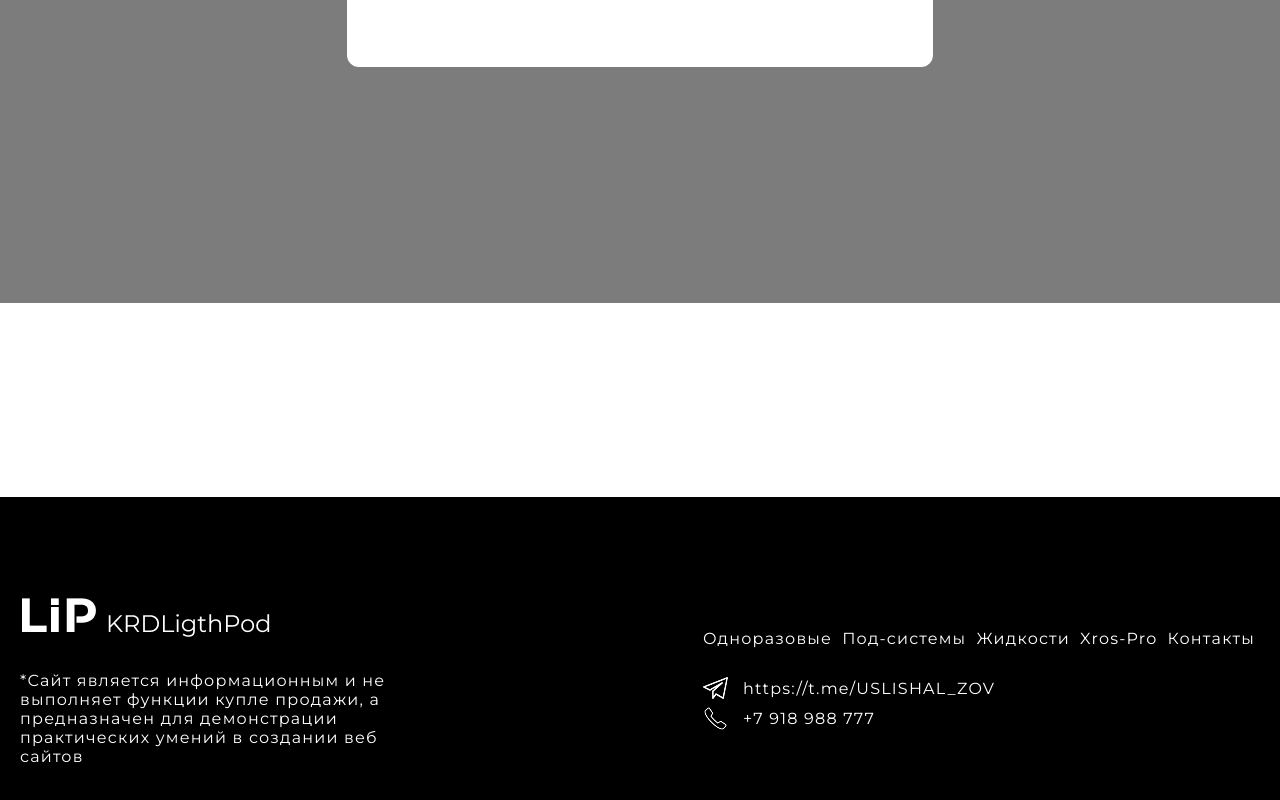
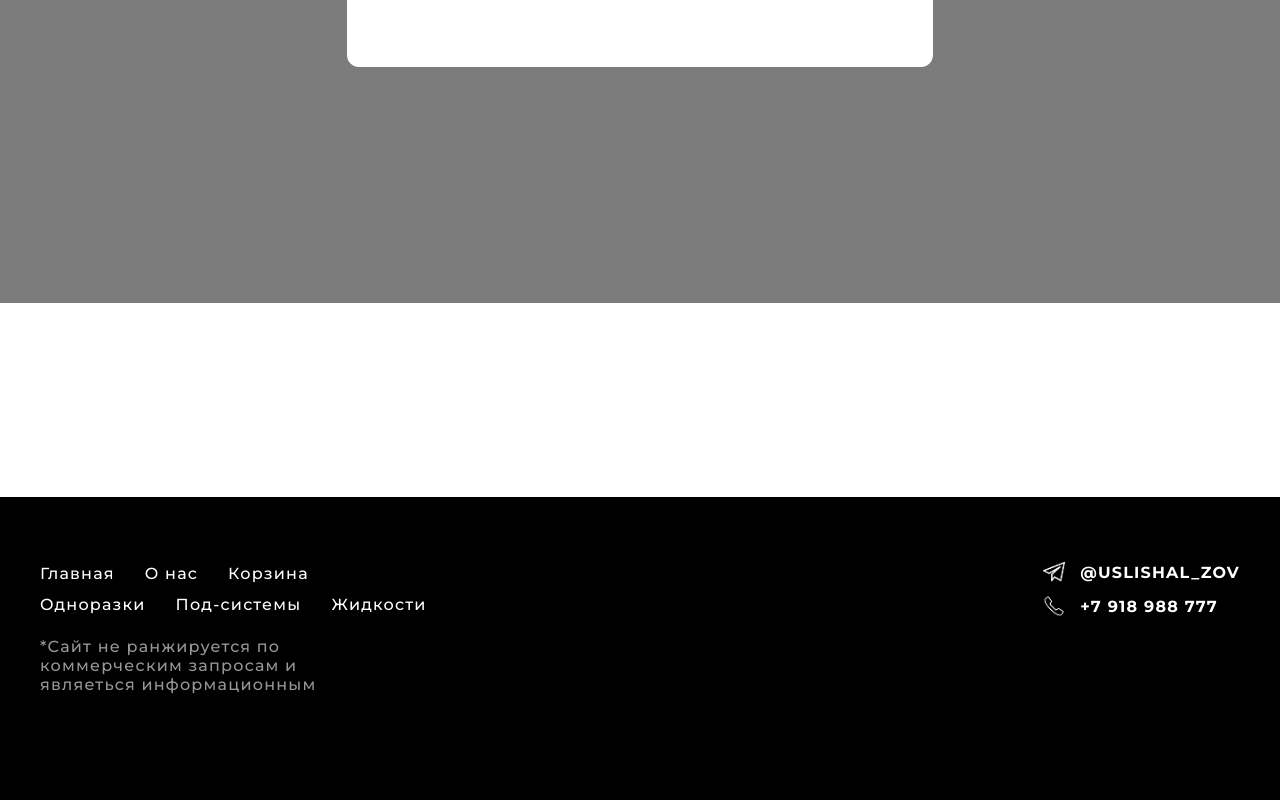
Before and after one commit to VincentInt/krd_ligth_pod, a React (Vite) app: page /basket in a window 1280 px wide. Shown: the part 497-1297 px from the top of the page. After the commit the page ends 1255 px from the top, so only its background shows below. Built offline with nearby package versions, Linux system fonts and the light colour scheme.

Commit message:
edit footer

```diff
--- a/src/Component/Footer/Footer.css
+++ b/src/Component/Footer/Footer.css
@@ -1,59 +1,48 @@
 footer {
   display: flex;
   justify-content: center;
-  padding: clamp(20px, 8vw, 100px) 20px;
+  padding: clamp(20px, 5vw, 80px) 20px;
+  color: white;
   background-color: black;
-  color: white;
   .container_footer {
-    display: flex;
-    justify-content: space-between;
-    width: 1400px;
-    gap: 10px;
-    .item_footer {
-      .logo_footer {
-        width: clamp(150px, 28vw, 250px);
+    width: 1200px;
+    .container_warning {
+      margin-top: 20px;
+      max-width: 300px;
+      h6 {
+        font-weight: 500;
+        color: rgb(150, 150, 150);
       }
-      h6 {
-        font-size: clamp(8px, 2vw, 16px);
-        font-weight: 400;
-        margin-top: clamp(10px, 2.5vw, 30px);
-        max-width: 400px;
-      }
+    }
+    .container_nav {
+      display: flex;
+      justify-content: space-between;
+      align-items: center;
+      flex-wrap: wrap;
+      gap: 15px;
       .container_links {
         display: flex;
-        flex-wrap: wrap;
-        a {
-          margin: 2px 5px;
-          font-size: clamp(10px, 2vw, 16px);
-          &:first-child {
-            margin-left: 0px;
+        flex-direction: column;
+        gap: clamp(8px, 1.5vw, 12px);
+        .a_contact {
+          display: flex;
+          align-items: center;
+          gap: clamp(10px, 1.5vw, 15px);
+          img {
+            object-fit: contain;
+            width: clamp(15px, 3vw, 22px);
           }
         }
-      }
-      .container_contact {
-        display: flex;
-        flex-direction: column;
-        margin-top: clamp(5px, 2vw, 30px);
-        gap: 5px;
-        a {
+        .links {
           display: flex;
-          align-items: center;
-          margin: 0;
-          font-size: clamp(10px, 2vw, 16px);
-          gap: clamp(5px, 2vw, 15px);
-          img {
-            width: clamp(15px, 2.5vw, 25px);
+          gap: clamp( 20px, 5vw, 30px);
+          a {
+            h6 {
+              font-weight: 500;
+            }
           }
         }
       }
     }
   }
 }
-@media (max-width: 440px) {
-  footer {
-    .container_footer {
-      flex-wrap: wrap-reverse;
-      gap: 10px;
-    }
-  }
-}
--- a/src/Component/Footer/Footer.jsx
+++ b/src/Component/Footer/Footer.jsx
@@ -1,49 +1,50 @@
 import "./Footer.css";
-import logoImg from "../../../public/img/Logo.png";
 import telegramIconImg from "../../../public/img/icon/image 18.png";
 import phoneIconImg from "../../../public/img/icon/image 19.png";
 import { Link } from "react-router";
+import dataLinksFooter from "./data/dataLinksFooter";
 
 const Footer = () => {
   return (
     <footer>
       <div className="container_footer">
-        <div className="item_footer">
-          <img className="logo_footer" src={logoImg} alt="logo_img" />
-          <h6>
-            *Сайт является информационным и не выполняет функции купле продажи,
-            а предназначен для демонстрации практических умений в создании веб
-            сайтов
-          </h6>
-        </div>
-        <div className="item_footer">
+        <nav className="container_nav">
           <div className="container_links">
-            <Link to={"products/disposablePods"}>
-              <h6>Одноразовые</h6>
-            </Link>
-            <Link to={"products/podSystems"}>
-              <h6>Под-системы</h6>
-            </Link>
-            <Link to={"products/eLiquids"}>
-              <h6>Жидкости</h6>
-            </Link>
-            <Link to={"/"}>
-              <h6>Xros-Pro</h6>
-            </Link>
-            <Link to={"products/contact"}>
-              <h6>Контакты</h6>
-            </Link>
+            <div className="links">
+              {dataLinksFooter.mainLinks.map((item, index) => {
+                return (
+                  <Link key={index} to={item.path}>
+                    <h6>{item.name}</h6>
+                  </Link>
+                );
+              })}
+            </div>
+            <div className="links">
+              {dataLinksFooter.productsLinks.map((item, index) => {
+                return (
+                  <Link key={index} to={item.path}>
+                    <h6>{item.name}</h6>
+                  </Link>
+                );
+              })}
+            </div>
           </div>
-          <div className="container_contact">
-            <a href="#">
-              <img src={telegramIconImg} alt="telegram_link_img" />
-              https://t.me/USLISHAL_ZOV
+          <div className="container_links">
+            <a className="a_contact" href="tel:7918988777">
+              <img src={telegramIconImg} alt="telegram_img" />
+              <h6>@USLISHAL_ZOV</h6>
             </a>
-            <a href="#">
-              <img src={phoneIconImg} alt="telegram_link_img" />
-              +7 918 988 777
+            <a className="a_contact" href="tel:7918988777">
+              <img src={phoneIconImg} alt="phone_img" />
+              <h6>+7 918 988 777</h6>
             </a>
           </div>
+        </nav>
+        <div className="container_warning">
+          <h6>
+            *Сайт не ранжируется по коммерческим запросам и являеться
+            информационным
+          </h6>
         </div>
       </div>
     </footer>
--- /dev/null
+++ b/src/Component/Footer/data/dataLinksFooter.js
@@ -0,0 +1,14 @@
+const dataLinksFooter = {
+  mainLinks: [
+    { name: "Главная", path: "/" },
+    { name: "О нас", path: "/aboutus" },
+    { name: "Корзина", path: "/basket" },
+  ],
+  productsLinks: [
+    { name: "Одноразки", path: "/products/disposablePods" },
+    { name: "Под-системы", path: "/products/podSystems" },
+    { name: "Жидкости", path: "/products/eLiquids" },
+  ],
+};
+
+export default dataLinksFooter;
```
